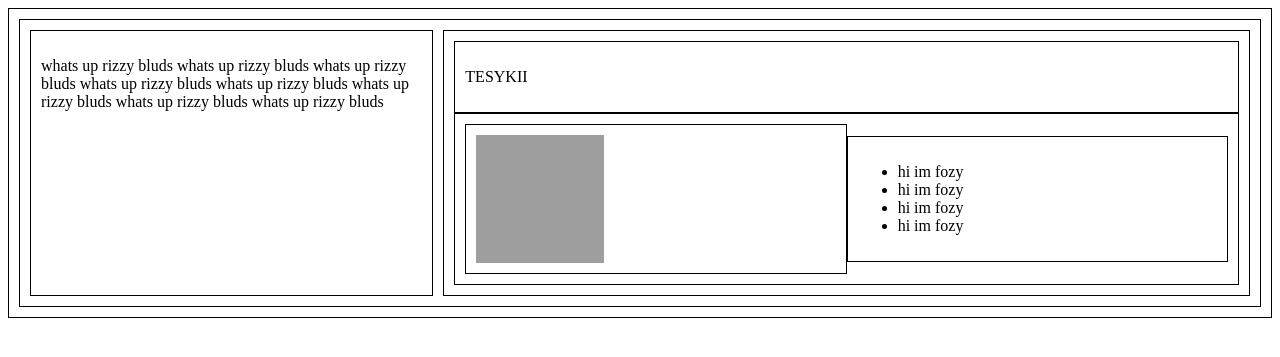
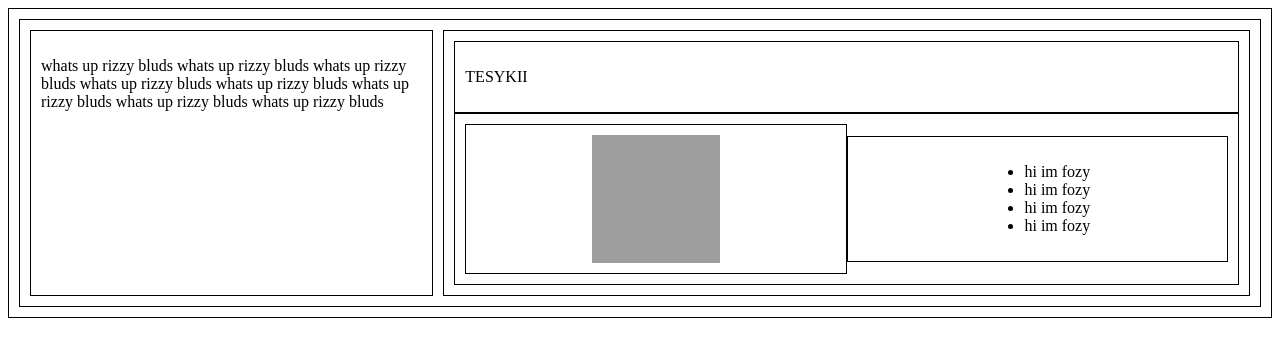
Before and after one commit to lucaslovestacos/lucaslovestacos.github.io, a PHP site: page /tesykii/index.html in a window 1280 px wide. Shown: the top 357 px of the page. Run offline with PHP 8.4, Linux system fonts and the light colour scheme; grey boxes are pictures that could not be loaded.

Commit message:
Update styles.css

```diff
--- a/tesykii/styles.css
+++ b/tesykii/styles.css
@@ -26,3 +26,9 @@ div {
   grid-template-columns: 1fr 1fr;
   align-items: center;
 }
+
+ .center {
+  display: flex;
+  justify-content: center;
+  align-items: center;
+}
```
